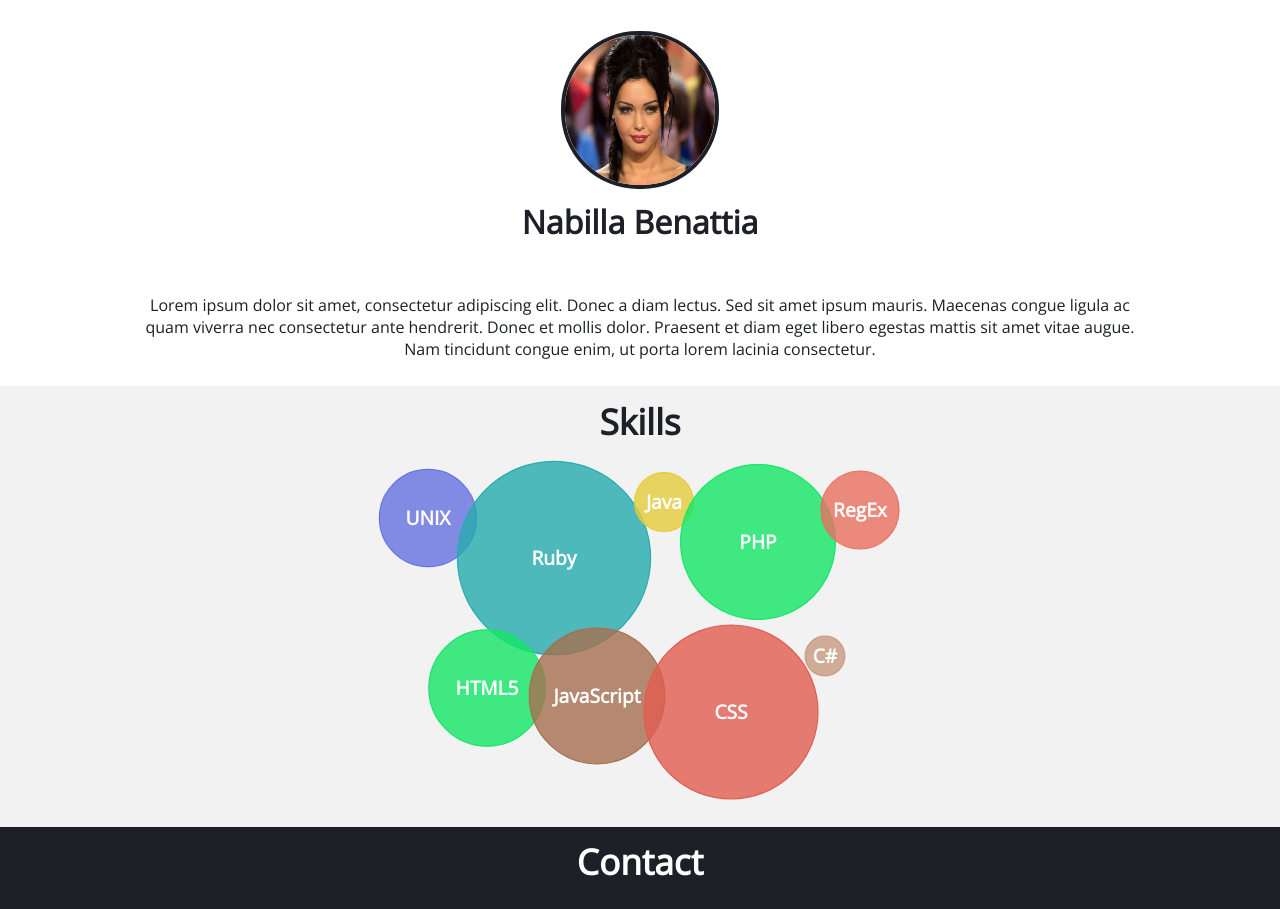
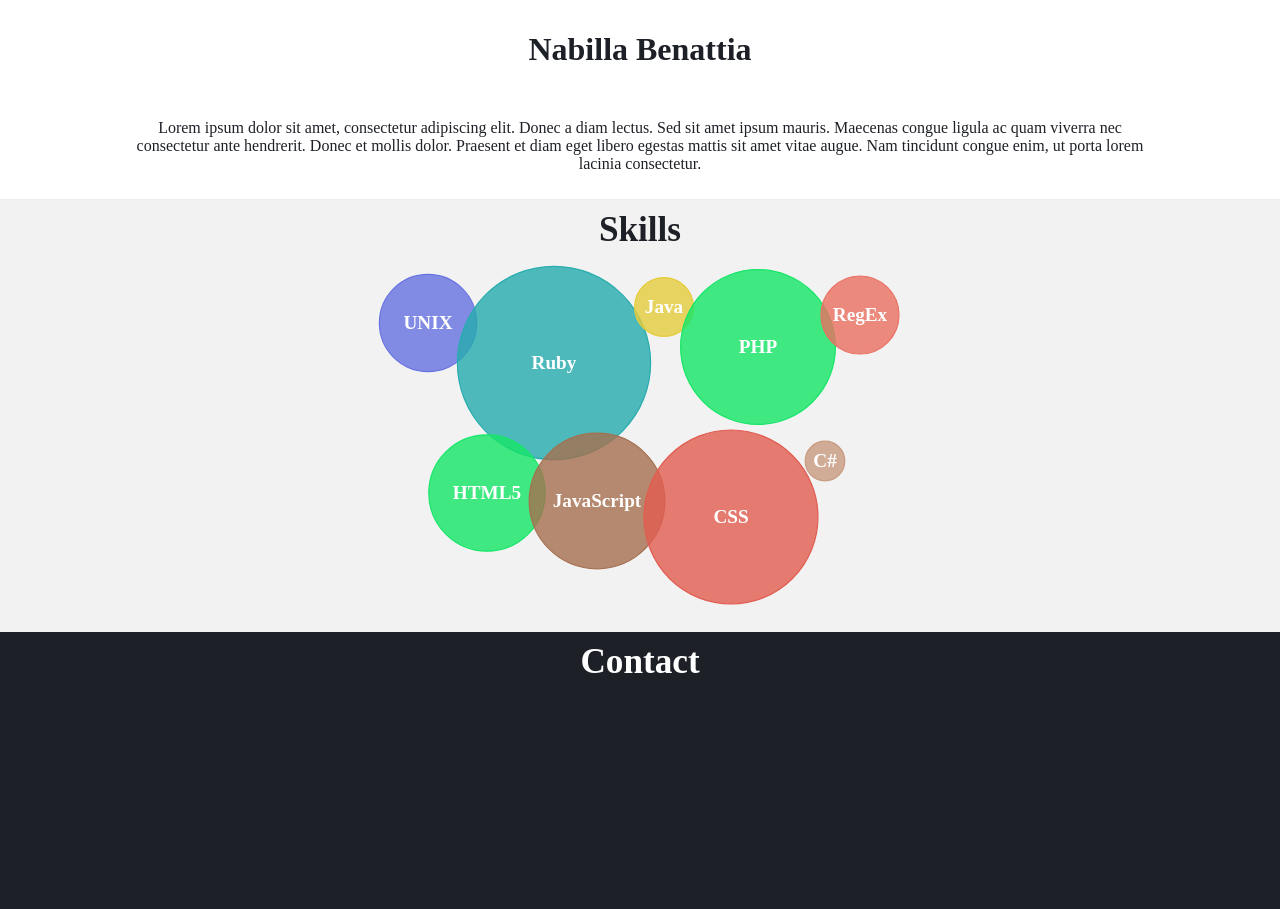
Before and after one commit to ababol/codelab-gruntless, a website: page index.html in a window 1280 px wide. After the commit the page ends 800 px from the top, so only its background shows below. Drawn offline with nearby package versions, Linux system fonts and the light colour scheme; files that its build step writes are made by us from their sources.

Commit message:
defactoring

```diff
--- a/index.html
+++ b/index.html
@@ -4,13 +4,11 @@
 	<meta charset="utf-8">
 	<title>Nabilla Benattia</title>
 	<meta name="viewport" content="width=device-width, initial-scale=1, maximum-scale=1">
-	<link href='http://fonts.googleapis.com/css?family=Open+Sans:400,300' rel='stylesheet' type='text/css'>
 	<link href="styles/bundle.min.css" rel="stylesheet" >
 </head>
 <body>
 	<section id="about">
 		<header>
-			<img src="img/nabi.png">
 			<h1>Nabilla Benattia</h1>
 		</header>
 		<div class="container">
--- a/styles/_about.less
+++ b/styles/_about.less
@@ -5,12 +5,6 @@
   header{
     text-align: center;
     margin: 3% 0 5%;
-    >img{
-      width: 150px;
-      height: 150px;
-      border-radius: 77px;
-      border: 4px solid @contactColor;
-    }
     >h1{
       margin: .2em;
       font-size: 2em;
--- a/styles/main.less
+++ b/styles/main.less
@@ -15,7 +15,6 @@
   margin: 0;
   background: @contactColor;
   color: @contactColor;
-  font-family: "Open Sans";
 }
 
 h1 {
```
